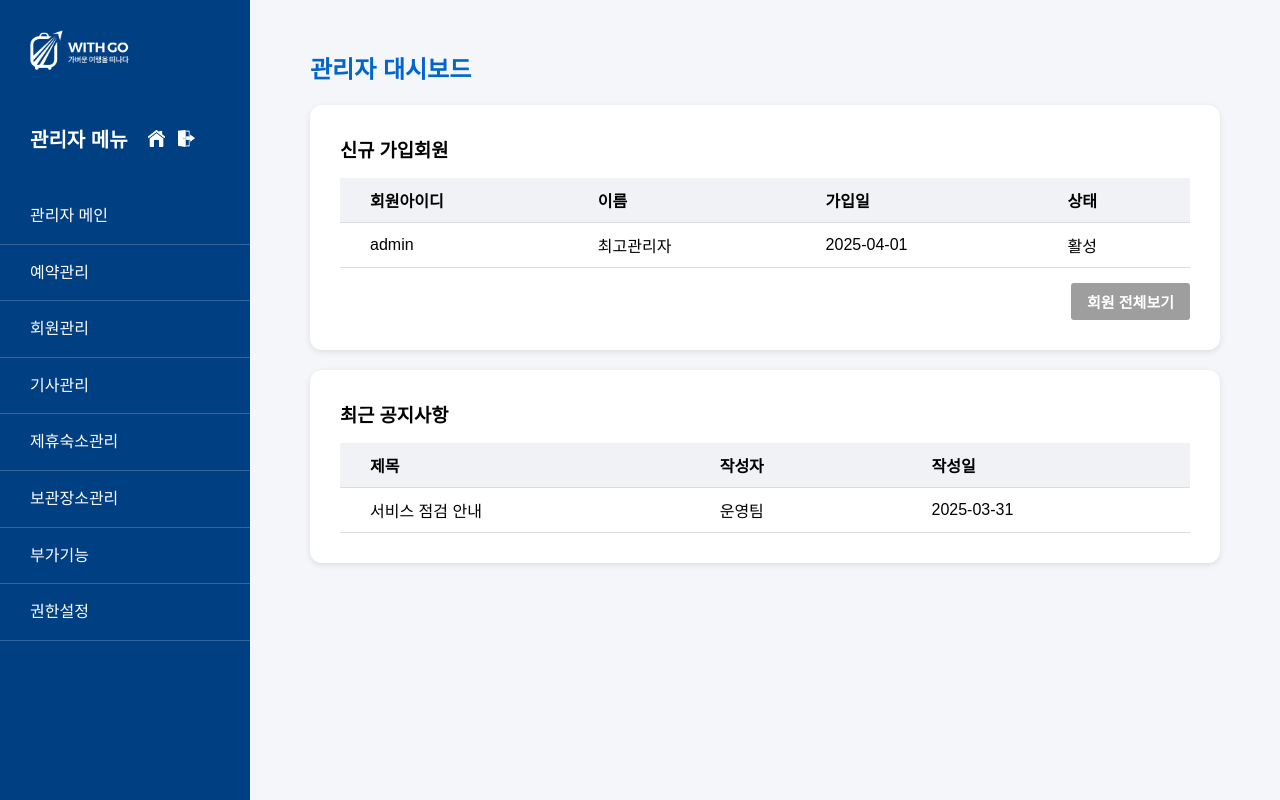
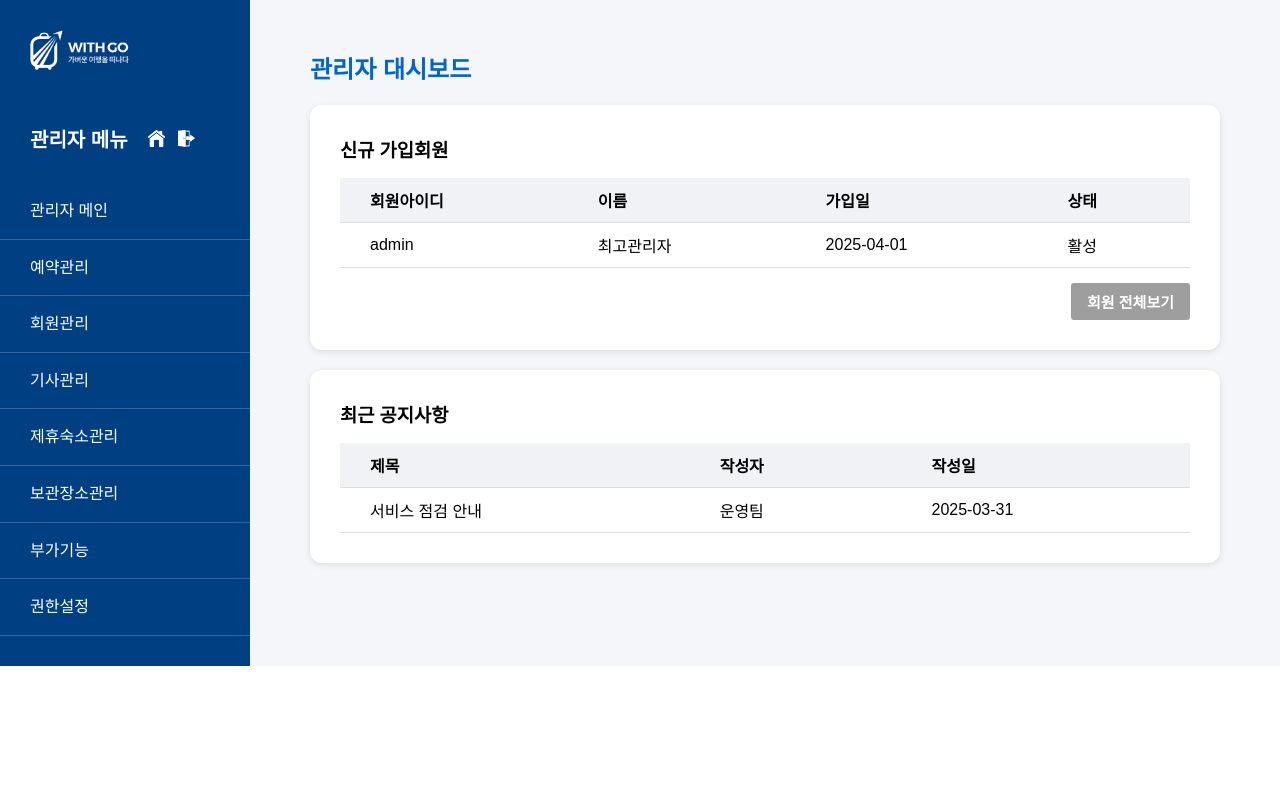
Before and after one commit to cjo3o/with_go_admin, a React (Vite) app: page / in a window 1280 px wide. Built offline with nearby package versions, Linux system fonts and the light colour scheme.

Commit message:
사이드바 css수정

```diff
--- a/src/App.css
+++ b/src/App.css
@@ -11,7 +11,6 @@
     --sidebar-bg: rgb(1, 63, 131);
     --card-bg: #ffffff;
     --text-color: #333;
-    --height: 100%;
 }
 
 ul,
@@ -19,31 +18,12 @@ li {
     list-style: none;
 }
 
-ul {
-    margin: 5px 0 10px;
-}
-
-.menu-toggle {
-    padding: 10px 30px;
-    cursor: pointer;
-    color: white;
-}
-
-.menu-toggle:hover {
-    background-color: rgba(255, 255, 255, 0.7);
-    color: #000;
-    font-weight: bold;
-}
-
 .wrapper {
     display: flex;
-    height: 100vh;
+    height: 100%;
     background-color: #f4f6f9;
 }
 
-.sidebar {
-    height: 100vh;
-}
 
 .sidebar-logo {
     width: 100%;
```
Also changed, not shown: 1 other file (tests, documents, lock files or other folders).
